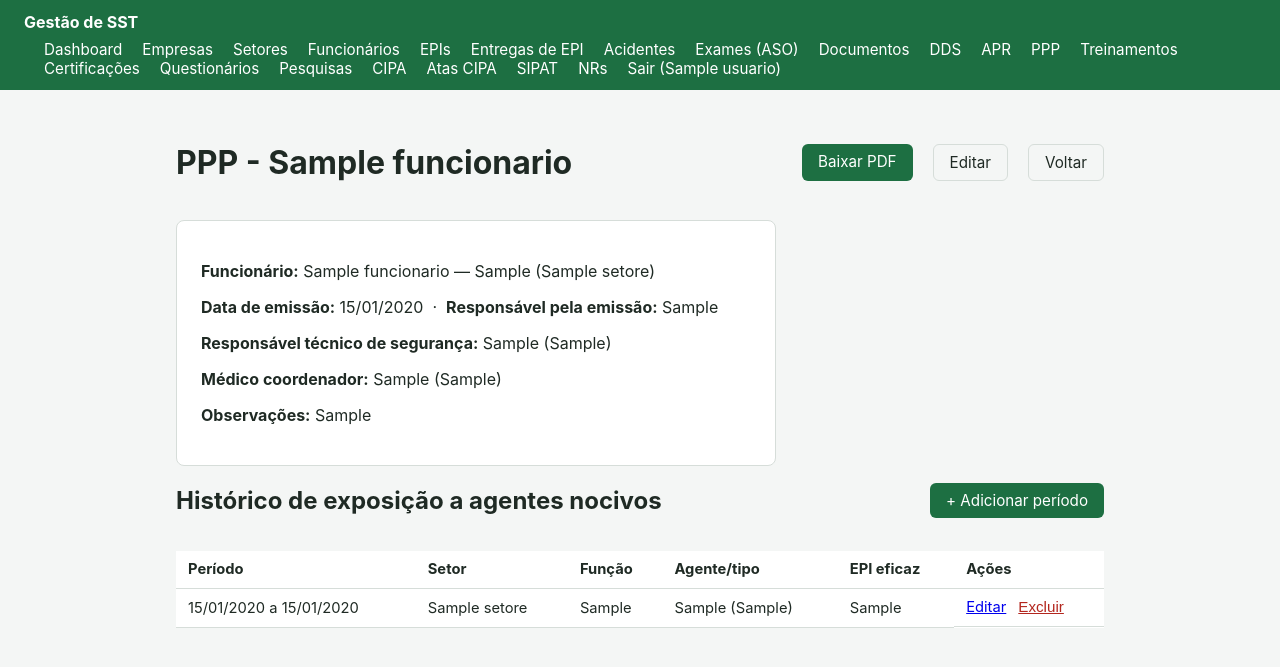
After one commit to wrafael2000/wrafael2000, a Flask app: page /ppp/1 in a window 1280 px wide. The commit adds this page. Shown: the top 667 px of the page. Run offline with Flask 3, Linux system fonts and the light colour scheme; a user stored in the database is signed in; tables that the repository leaves empty hold one stand-in row (values such as "Sample post").

Commit message:
Fase 12 (parte 5): gerador de PPP, fecha o conjunto de 6 geradores
- Model Ppp (por funcionário: responsável pela emissão, data,
  responsável técnico de segurança, médico coordenador) + PppExposicao
  (histórico de exposição a agentes nocivos: setor, função, período,
  agente/tipo, intensidade, EPI eficaz)
- Tela própria (menu PPP), diferente de PGR/PCMSO/LTCAT: não integra
  com Documentos SST (o PPP é por funcionário, não um documento único
  da empresa), com download direto de PDF, seguindo o mesmo padrão de
  DDS/APR
- O PDF inclui o histórico de exposição cadastrado mais os exames
  (ASO) já registrados para o funcionário, puxados automaticamente
- Reutiliza os vocabulários de tipo de agente e eficácia de EPI já
  criados para o LTCAT

Com este commit, os 6 geradores pedidos (PGR, PCMSO, LTCAT, PPP, DDS,
APR) estão implementados e testados.

Co-Authored-By: Claude Sonnet 5 <noreply@anthropic.com>
Claude-Session: https://claude.ai/code/session_018bgF5UdVB616nZafcTs6Nv

```diff
--- a/app/__init__.py
+++ b/app/__init__.py
@@ -40,6 +40,7 @@ def create_app(config_class=Config):
         from .routes.pcmso import pcmso_bp
         from .routes.pesquisa_publica import pesquisa_publica_bp
         from .routes.pgr import pgr_bp
+        from .routes.ppp import ppp_bp
         from .routes.questionarios import questionarios_bp
         from .routes.realizacoes_treinamento import realizacoes_treinamento_bp
         from .routes.reunioes_cipa import reunioes_cipa_bp
@@ -71,6 +72,7 @@ def create_app(config_class=Config):
         app.register_blueprint(pgr_bp)
         app.register_blueprint(pcmso_bp)
         app.register_blueprint(ltcat_bp)
+        app.register_blueprint(ppp_bp)
 
         registrar_comandos(app)
 
--- a/app/models/__init__.py
+++ b/app/models/__init__.py
@@ -14,6 +14,7 @@ from .norma_regulamentadora import ItemConformidadeNR, NormaRegulamentadora
 from .pcmso import ItemPcmso, Pcmso
 from .pgr import ItemRiscoPgr, Pgr
 from .plano_acao_psicossocial import PlanoAcaoPsicossocial
+from .ppp import Ppp, PppExposicao
 from .questionario import Pergunta, Questionario
 from .realizacao_treinamento import RealizacaoTreinamento
 from .reuniao_cipa import ReuniaoCipa
@@ -58,4 +59,6 @@ __all__ = [
     "ItemPcmso",
     "Ltcat",
     "ItemLtcat",
+    "Ppp",
+    "PppExposicao",
 ]
--- /dev/null
+++ b/app/routes/ppp.py
@@ -0,0 +1,163 @@
+from flask import Blueprint, flash, redirect, render_template, send_file, url_for
+from flask_login import login_required
+
+from ..extensions import db
+from ..forms import PppExposicaoForm, PppForm
+from ..models import Funcionario, Ppp, PppExposicao, Setor
+from ..relatorios_pdf import gerar_pdf_ppp
+
+ppp_bp = Blueprint("ppp", __name__, url_prefix="/ppp")
+
+
+def _preencher_funcionarios(form):
+    form.funcionario_id.choices = [
+        (f.id, f.nome) for f in Funcionario.query.order_by(Funcionario.nome).all()
+    ]
+
+
+def _preencher_setores(form):
+    form.setor_id.choices = [(s.id, s.nome) for s in Setor.query.order_by(Setor.nome).all()]
+
+
+@ppp_bp.route("/")
+@login_required
+def listar():
+    registros = Ppp.query.join(Ppp.funcionario).order_by(Ppp.data_emissao.desc()).all()
+    return render_template("ppp/listar.html", registros=registros)
+
+
+@ppp_bp.route("/novo", methods=["GET", "POST"])
+@login_required
+def novo():
+    form = PppForm()
+    _preencher_funcionarios(form)
+    if form.validate_on_submit():
+        ppp = Ppp(
+            funcionario_id=form.funcionario_id.data,
+            data_emissao=form.data_emissao.data,
+            responsavel_emissao=form.responsavel_emissao.data.strip(),
+            responsavel_tecnico_seguranca=form.responsavel_tecnico_seguranca.data,
+            responsavel_tecnico_seguranca_registro=form.responsavel_tecnico_seguranca_registro.data,
+            medico_coordenador=form.medico_coordenador.data,
+            medico_coordenador_crm=form.medico_coordenador_crm.data,
+            observacoes=form.observacoes.data,
+        )
+        db.session.add(ppp)
+        db.session.commit()
+        flash("PPP criado com sucesso. Adicione o histórico de exposição abaixo.", "success")
+        return redirect(url_for("ppp.ver", ppp_id=ppp.id))
+    return render_template("ppp/form.html", form=form, titulo="Novo PPP")
+
+
+@ppp_bp.route("/<int:ppp_id>")
+@login_required
+def ver(ppp_id):
+    ppp = Ppp.query.get_or_404(ppp_id)
+    return render_template("ppp/ver.html", ppp=ppp)
+
+
+@ppp_bp.route("/<int:ppp_id>/editar", methods=["GET", "POST"])
+@login_required
+def editar(ppp_id):
+    ppp = Ppp.query.get_or_404(ppp_id)
+    form = PppForm(obj=ppp)
+    _preencher_funcionarios(form)
+    if form.validate_on_submit():
+        ppp.funcionario_id = form.funcionario_id.data
+        ppp.data_emissao = form.data_emissao.data
+        ppp.responsavel_emissao = form.responsavel_emissao.data.strip()
+        ppp.responsavel_tecnico_seguranca = form.responsavel_tecnico_seguranca.data
+        ppp.responsavel_tecnico_seguranca_registro = form.responsavel_tecnico_seguranca_registro.data
+        ppp.medico_coordenador = form.medico_coordenador.data
+        ppp.medico_coordenador_crm = form.medico_coordenador_crm.data
+        ppp.observacoes = form.observacoes.data
+        db.session.commit()
+        flash("PPP atualizado com sucesso.", "success")
+        return redirect(url_for("ppp.ver", ppp_id=ppp.id))
+    return render_template("ppp/form.html", form=form, titulo="Editar PPP")
+
+
+@ppp_bp.route("/<int:ppp_id>/excluir", methods=["POST"])
+@login_required
+def excluir(ppp_id):
+    ppp = Ppp.query.get_or_404(ppp_id)
+    db.session.delete(ppp)
+    db.session.commit()
+    flash("PPP removido.", "info")
+    return redirect(url_for("ppp.listar"))
+
+
+@ppp_bp.route("/<int:ppp_id>/pdf")
+@login_required
+def pdf(ppp_id):
+    ppp = Ppp.query.get_or_404(ppp_id)
+    pdf_buffer = gerar_pdf_ppp(ppp)
+    return send_file(
+        pdf_buffer,
+        mimetype="application/pdf",
+        as_attachment=True,
+        download_name=f"ppp-{ppp.id}.pdf",
+    )
+
+
+@ppp_bp.route("/<int:ppp_id>/exposicoes/nova", methods=["GET", "POST"])
+@login_required
+def nova_exposicao(ppp_id):
+    ppp = Ppp.query.get_or_404(ppp_id)
+    form = PppExposicaoForm()
+    _preencher_setores(form)
+    if form.validate_on_submit():
+        exposicao = PppExposicao(
+            ppp_id=ppp.id,
+            setor_id=form.setor_id.data,
+            funcao=form.funcao.data.strip(),
+            data_inicio=form.data_inicio.data,
+            data_fim=form.data_fim.data,
+            tipo_agente=form.tipo_agente.data,
+            agente_nocivo=form.agente_nocivo.data,
+            intensidade_concentracao=form.intensidade_concentracao.data,
+            epi_eficaz=form.epi_eficaz.data,
+            observacoes=form.observacoes.data,
+        )
+        db.session.add(exposicao)
+        db.session.commit()
+        flash("Período de exposição adicionado com sucesso.", "success")
+        return redirect(url_for("ppp.ver", ppp_id=ppp.id))
+    return render_template(
+        "ppp/exposicao_form.html", form=form, ppp=ppp, titulo="Novo período de exposição"
+    )
+
+
+@ppp_bp.route("/exposicoes/<int:exposicao_id>/editar", methods=["GET", "POST"])
+@login_required
+def editar_exposicao(exposicao_id):
+    exposicao = PppExposicao.query.get_or_404(exposicao_id)
+    form = PppExposicaoForm(obj=exposicao)
+    _preencher_setores(form)
+    if form.validate_on_submit():
+        exposicao.setor_id = form.setor_id.data
+        exposicao.funcao = form.funcao.data.strip()
+        exposicao.data_inicio = form.data_inicio.data
+        exposicao.data_fim = form.data_fim.data
+        exposicao.tipo_agente = form.tipo_agente.data
+        exposicao.agente_nocivo = form.agente_nocivo.data
+        exposicao.intensidade_concentracao = form.intensidade_concentracao.data
+        exposicao.epi_eficaz = form.epi_eficaz.data
+        exposicao.observacoes = form.observacoes.data
+        db.session.commit()
+        flash("Período de exposição atualizado com sucesso.", "success")
+        return redirect(url_for("ppp.ver", ppp_id=exposicao.ppp_id))
+    return render_template(
+        "ppp/exposicao_form.html", form=form, ppp=exposicao.ppp, titulo="Editar período de exposição"
+    )
+
+
+@ppp_bp.route("/exposicoes/<int:exposicao_id>/excluir", methods=["POST"])
+@login_required
+def excluir_exposicao(exposicao_id):
+    exposicao = PppExposicao.query.get_or_404(exposicao_id)
+    ppp_id = exposicao.ppp_id
+    db.session.delete(exposicao)
+    db.session.commit()
+    flash("Período de exposição removido.", "info")
+    return redirect(url_for("ppp.ver", ppp_id=ppp_id))
--- a/app/templates/base.html
+++ b/app/templates/base.html
@@ -22,6 +22,7 @@
       <a href="{{ url_for('documentos.listar') }}">Documentos</a>
       <a href="{{ url_for('dds.listar') }}">DDS</a>
       <a href="{{ url_for('apr.listar') }}">APR</a>
+      <a href="{{ url_for('ppp.listar') }}">PPP</a>
       <a href="{{ url_for('treinamentos.listar') }}">Treinamentos</a>
       <a href="{{ url_for('realizacoes_treinamento.listar') }}">Certificações</a>
       <a href="{{ url_for('questionarios.listar') }}">Questionários</a>
--- /dev/null
+++ b/app/templates/ppp/ver.html
@@ -0,0 +1,65 @@
+{% extends "base.html" %}
+{% block titulo %}PPP - {{ ppp.funcionario.nome }} - Gestão de SST{% endblock %}
+{% block conteudo %}
+<div class="cabecalho-pagina">
+  <h1>PPP - {{ ppp.funcionario.nome }}</h1>
+  <div style="display: flex; gap: 0.75rem;">
+    <a href="{{ url_for('ppp.pdf', ppp_id=ppp.id) }}" class="botao">Baixar PDF</a>
+    <a href="{{ url_for('ppp.editar', ppp_id=ppp.id) }}" class="botao-secundario">Editar</a>
+    <a href="{{ url_for('ppp.listar') }}" class="botao-secundario">Voltar</a>
+  </div>
+</div>
+
+<div class="card card-larga">
+  <p><strong>Funcionário:</strong> {{ ppp.funcionario.nome }} — {{ ppp.funcionario.cargo or "-" }} ({{ ppp.funcionario.setor.nome }})</p>
+  <p><strong>Data de emissão:</strong> {{ ppp.data_emissao.strftime("%d/%m/%Y") }}
+     &nbsp;·&nbsp;
+     <strong>Responsável pela emissão:</strong> {{ ppp.responsavel_emissao }}</p>
+  {% if ppp.responsavel_tecnico_seguranca %}
+    <p><strong>Responsável técnico de segurança:</strong> {{ ppp.responsavel_tecnico_seguranca }}{% if ppp.responsavel_tecnico_seguranca_registro %} ({{ ppp.responsavel_tecnico_seguranca_registro }}){% endif %}</p>
+  {% endif %}
+  {% if ppp.medico_coordenador %}
+    <p><strong>Médico coordenador:</strong> {{ ppp.medico_coordenador }}{% if ppp.medico_coordenador_crm %} ({{ ppp.medico_coordenador_crm }}){% endif %}</p>
+  {% endif %}
+  {% if ppp.observacoes %}<p><strong>Observações:</strong> {{ ppp.observacoes }}</p>{% endif %}
+</div>
+
+<div class="cabecalho-pagina">
+  <h2>Histórico de exposição a agentes nocivos</h2>
+  <a href="{{ url_for('ppp.nova_exposicao', ppp_id=ppp.id) }}" class="botao">+ Adicionar período</a>
+</div>
+
+<table class="tabela">
+  <thead>
+    <tr>
+      <th>Período</th>
+      <th>Setor</th>
+      <th>Função</th>
+      <th>Agente/tipo</th>
+      <th>EPI eficaz</th>
+      <th>Ações</th>
+    </tr>
+  </thead>
+  <tbody>
+    {% for exposicao in ppp.exposicoes %}
+    <tr>
+      <td>{{ exposicao.data_inicio.strftime("%d/%m/%Y") }} a {{ exposicao.data_fim.strftime("%d/%m/%Y") if exposicao.data_fim else "atual" }}</td>
+      <td>{{ exposicao.setor.nome }}</td>
+      <td>{{ exposicao.funcao }}</td>
+      <td>{{ exposicao.agente_nocivo }} ({{ exposicao.tipo_agente }})</td>
+      <td>{{ exposicao.epi_eficaz }}</td>
+      <td class="acoes">
+        <a href="{{ url_for('ppp.editar_exposicao', exposicao_id=exposicao.id) }}">Editar</a>
+        <form method="post" action="{{ url_for('ppp.excluir_exposicao', exposicao_id=exposicao.id) }}"
+              onsubmit="return confirm('Remover este período de exposição?');">
+          <input type="hidden" name="csrf_token" value="{{ csrf_token() }}">
+          <button type="submit" class="link-botao">Excluir</button>
+        </form>
+      </td>
+    </tr>
+    {% else %}
+    <tr><td colspan="6">Nenhum período de exposição cadastrado. Adicione acima.</td></tr>
+    {% endfor %}
+  </tbody>
+</table>
+{% endblock %}
```
Also changed, not shown: app/forms.py (+45 -0 lines), app/models/ppp.py (added, +53 -0 lines), app/relatorios_pdf.py (+104 -0 lines), app/templates/ppp/exposicao_form.html (added, +52 -0 lines), app/templates/ppp/form.html (added, +45 -0 lines), app/templates/ppp/listar.html (added, +46 -0 lines), README.md.
